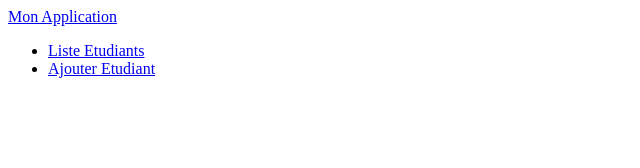
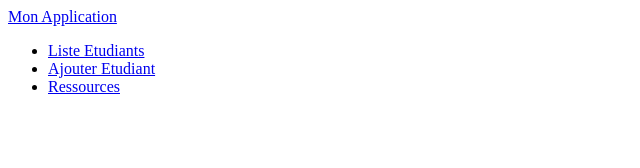
Before and after one commit to DUT-Info-Montreuil/SAEManagerJATFront, an Angular app: page / in a window 1280 px wide. Shown: the top 168 px of the page, without its empty margins (0-640 px from the left). Built offline with nearby package versions, Linux system fonts and the light colour scheme.

Commit message:
ajout lien ressource

```diff
--- a/src/app/app.config.ts
+++ b/src/app/app.config.ts
@@ -2,8 +2,9 @@ import { ApplicationConfig, provideZoneChangeDetection } from '@angular/core';
 import { provideRouter } from '@angular/router';
 
 import { routes } from './app.routes';
+import { provideHttpClient } from '@angular/common/http';
 
 
 export const appConfig: ApplicationConfig = {
-  providers: [provideZoneChangeDetection({ eventCoalescing: true }), provideRouter(routes)]
+  providers: [provideZoneChangeDetection({ eventCoalescing: true }), provideRouter(routes), provideHttpClient()]
 };
--- a/src/app/components/navbar/navbar.component.html
+++ b/src/app/components/navbar/navbar.component.html
@@ -3,5 +3,6 @@
   <ul>
     <li><a routerLink="/etudiants">Liste Etudiants</a></li>
     <li><a routerLink="/etudiants/add">Ajouter Etudiant</a></li>
+    <li><a routerLink="/ressources">Ressources</a></li>
   </ul>
 </nav>
```
